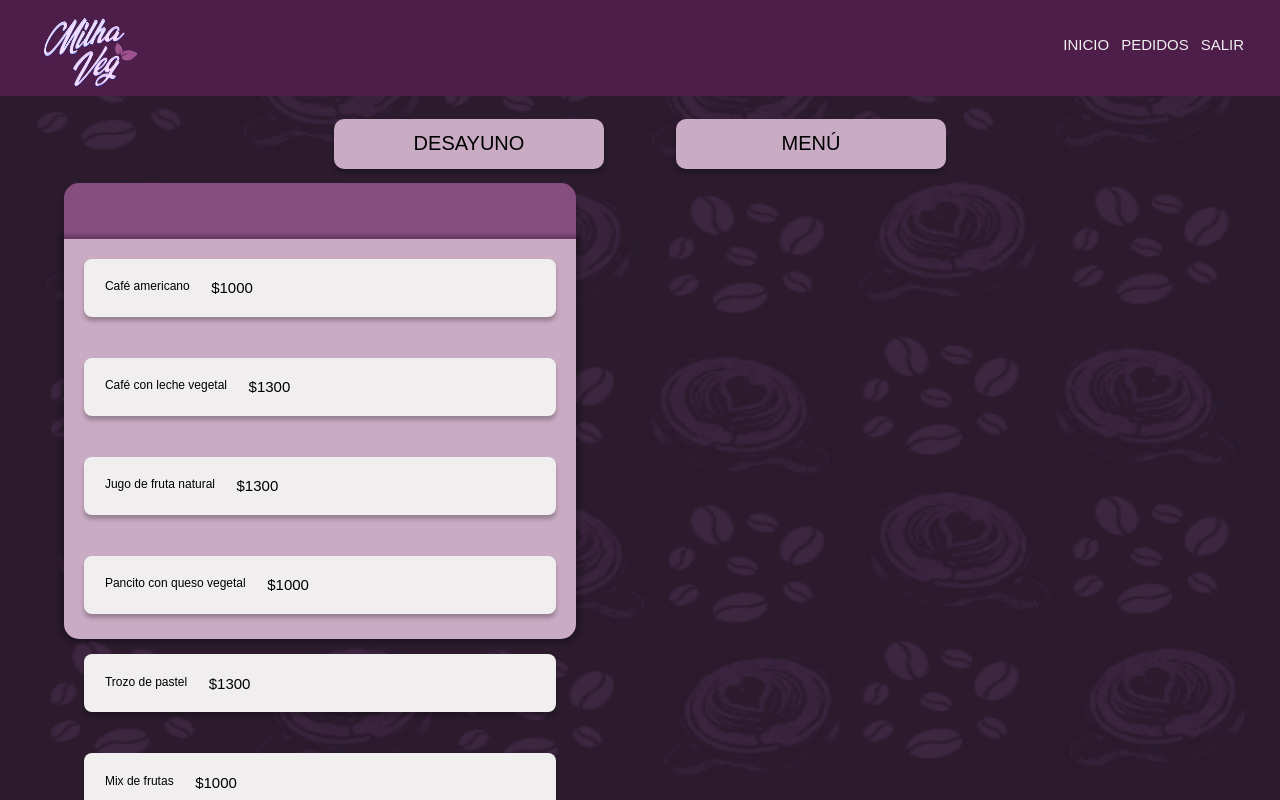
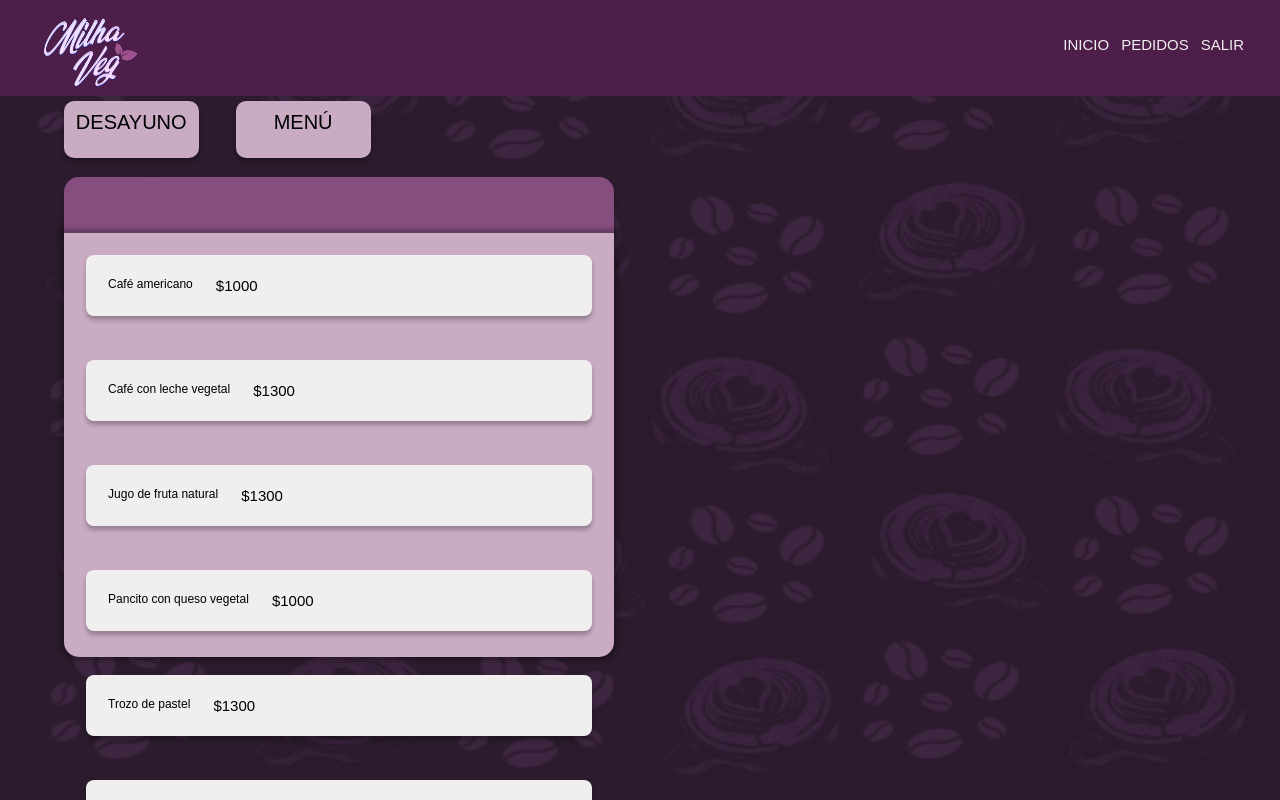
Before and after one commit to CarolinaGarciaM/SCL018-burger-queen, a React (Create React App) app: page /ItemBreakfastMenu in a window 1280 px wide. Built offline with nearby package versions, Linux system fonts and the light colour scheme.

Commit message:
Actualización botones de breakfast y menú

```diff
--- a/src/App.css
+++ b/src/App.css
@@ -99,12 +99,14 @@
   .general-button {
     display: flex;
     justify-items: center;
+    height: 10%;
+    margin-right: 43%;
+    width: 48%;
   }
 
   .breakfast-button,
-  .main-button {
+  .main-button{
     display: flex;
-    align-items: center;
     justify-content: center;
     background-color: #C9ABC3;
     border-radius: 10px;
@@ -113,15 +115,15 @@
     font-family: arial;
     font-size: 20px;
     font-style: bold;
-    height: 30px;
-    margin-left: 36px;
-    margin-right: 36px;
+    height: 47%;
+    margin-left: 1%;
+    margin-right: 5%;
     margin-top: 4px;
     margin-bottom: 14px;
     padding: 10px;
     text-align: center;
     text-decoration: none;
-    width: 250px;
+    width: 115px;
   }
 
   .breakfast-button:hover,
@@ -138,9 +140,9 @@
     background-color: #C9ABC3;
     border-radius: 0px 0px 15px 15px;
     box-shadow: 0px 0px 4px 4px #00000040;
-    height: 50%;
-    margin-right: 50%;
-    width: 40%;
+    height: 53%;
+    margin-right: 47%;
+    width: 43%;
   }
 
   .card {
@@ -162,8 +164,8 @@
     border-radius: 15px 15px 0px 0px;
     box-shadow: 0px 4px 4px 0px #00000040;
     height: 7%;
-    margin-right: 50%;
-    width: 40%;
+    margin-right: 47%;
+    width: 43%;
   }
 
   .card-price {
```
